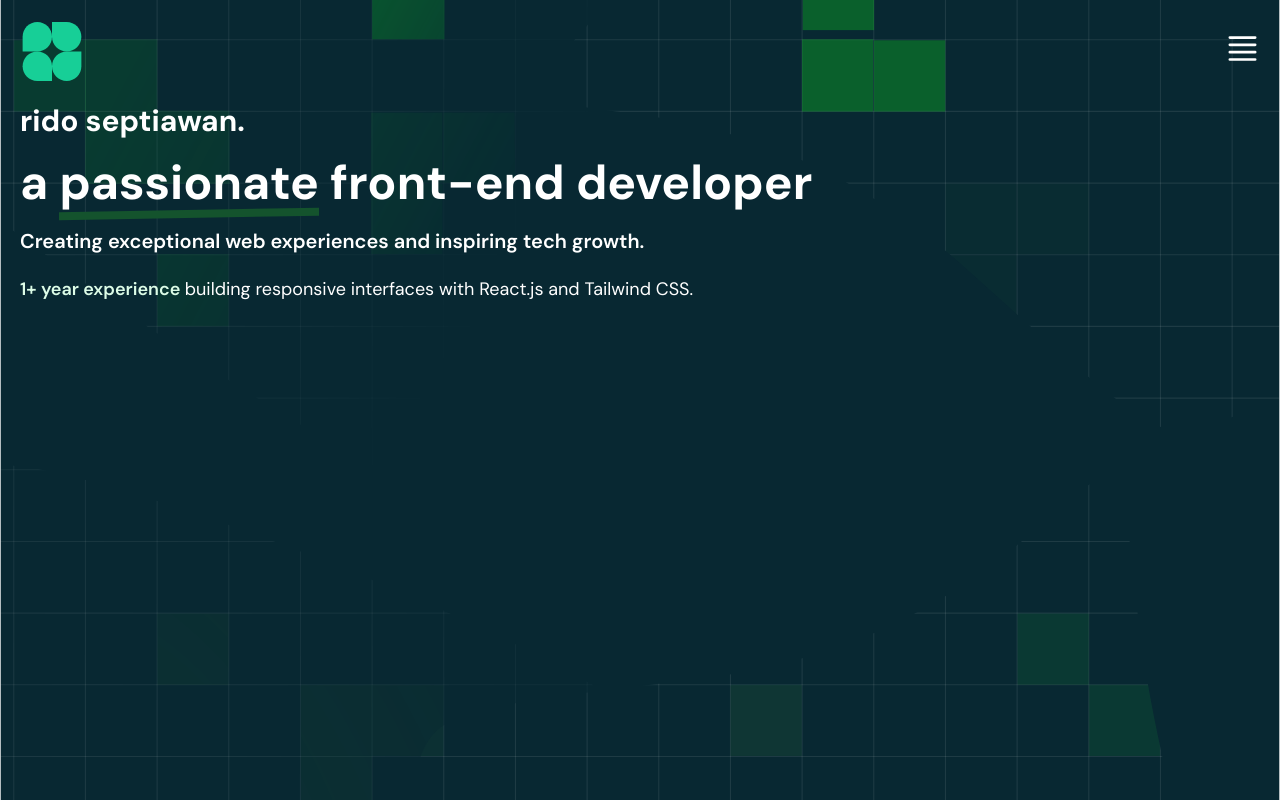
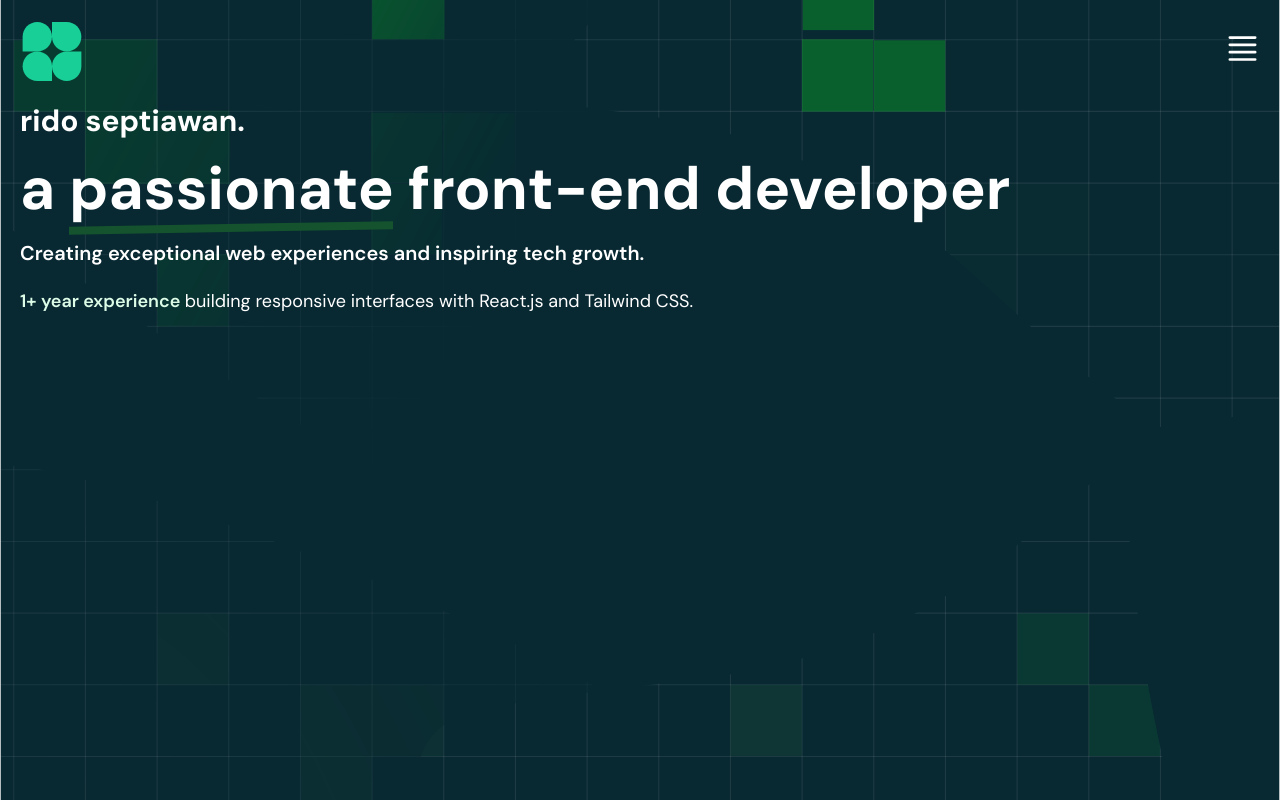
Before and after one commit to riddsep/portfolio-v2, a React (Vite) app: page / in a window 1280 px wide. Built offline with nearby package versions, Linux system fonts and the light colour scheme.

Commit message:
minor changes

```diff
--- a/src/ui/Hero.jsx
+++ b/src/ui/Hero.jsx
@@ -6,7 +6,7 @@ function Hero() {
       <Navbar />
       <div className="relative z-20 w-full px-5">
         <h2 className="mb-5 text-3xl font-bold">rido septiawan.</h2>
-        <h1 className="mb-5 text-5xl font-bold">
+        <h1 className="mb-5 text-6xl font-bold">
           a{" "}
           <span className="relative before:absolute before:-bottom-1 before:left-0 before:h-2 before:w-full before:-skew-y-1 before:bg-green-900">
             passionate
```
